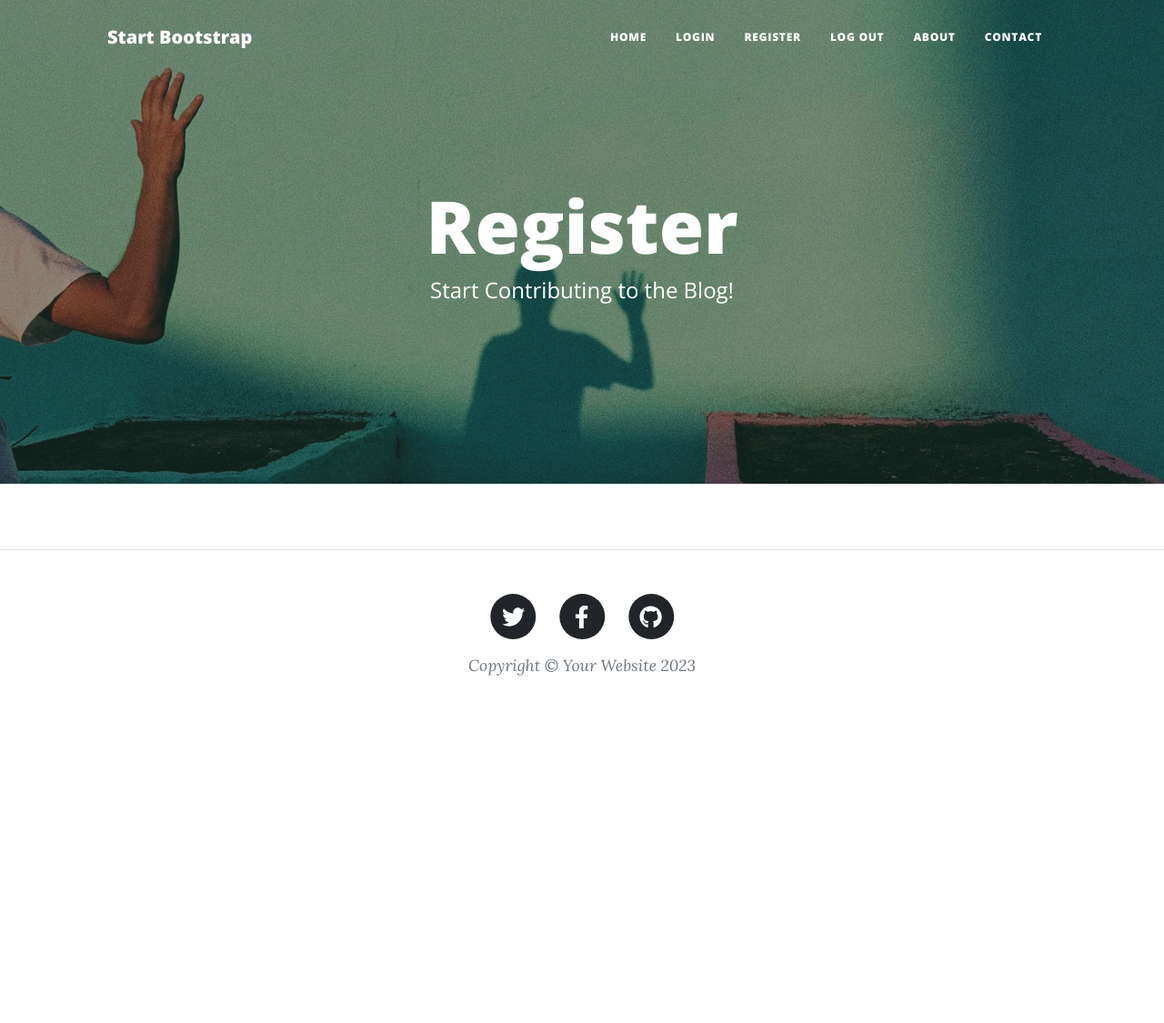
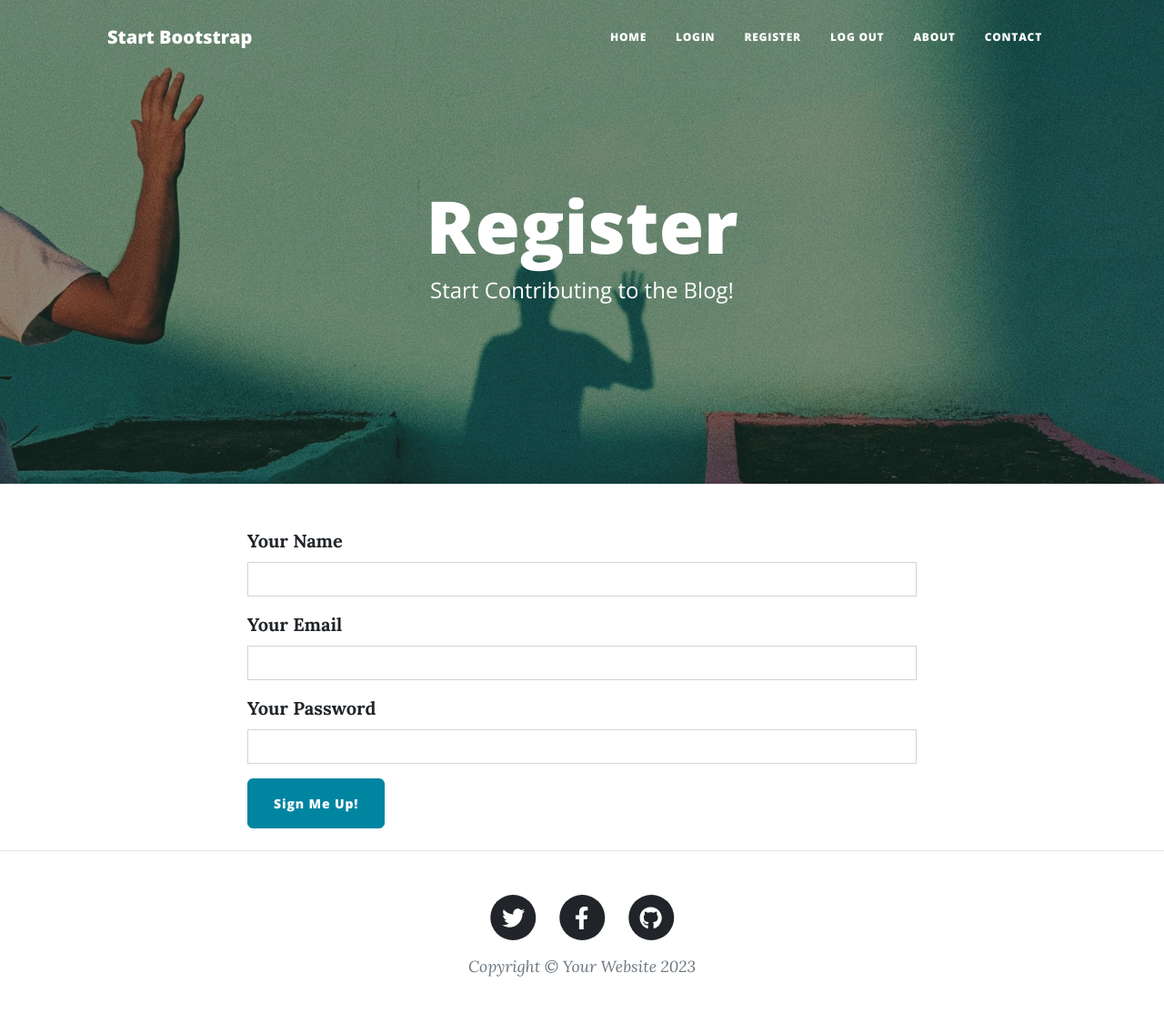
Before and after one commit to suzubu/Blog-Example-V3, a Flask app: page /register in a window 1280 px wide. Shown: the whole page at 91% size. Before the commit the page ends 743 px from the top, so only its background shows below. Run offline with Flask 3, Linux system fonts and the light colour scheme; some libraries are stand-ins or nearby versions.

Commit message:
Create WTForm for registration Create User table Create a new_user with /register, included secure password Add render_form to register.html

```diff
--- a/forms.py
+++ b/forms.py
@@ -14,6 +14,11 @@ class CreatePostForm(FlaskForm):
 
 
 # TODO: Create a RegisterForm to register new users
+class RegisterForm(FlaskForm):
+    name = StringField("Your Name", validators=[DataRequired()] )
+    email = StringField("Your Email", validators=[DataRequired()])
+    password = StringField("Your Password", validators=[DataRequired()])
+    submit = SubmitField("Sign Me Up!")
 
 
 # TODO: Create a LoginForm to login existing users
--- a/main.py
+++ b/main.py
@@ -10,21 +10,8 @@ from sqlalchemy import Integer, String, Text
 from functools import wraps
 from werkzeug.security import generate_password_hash, check_password_hash
 # Import your forms from the forms.py
-from forms import CreatePostForm
+from forms import CreatePostForm, RegisterForm
 
-
-'''
-Make sure the required packages are installed:
-Open the Terminal in PyCharm (bottom left).
-
-On Windows type:
-python -m pip install -r requirements.txt
-
-On MacOS type:
-pip3 install -r requirements.txt
-
-This will install the packages from the requirements.txt for this project.
-'''
 
 app = Flask(__name__)
 app.config['SECRET_KEY'] = '8BYkEfBA6O6donzWlSihBXox7C0sKR6b'
@@ -55,6 +42,12 @@ class BlogPost(db.Model):
 
 
 # TODO: Create a User table for all your registered users.
+class User(UserMixin,db.Model):
+    __tablename__ = "users"
+    id: Mapped[int] = mapped_column(Integer, primary_key=True)
+    name: Mapped[str] = mapped_column(String(1000))
+    email: Mapped[str] = mapped_column(String(100), unique=True)
+    password: Mapped[str] = mapped_column(String(100))
 
 
 with app.app_context():
@@ -62,9 +55,27 @@ with app.app_context():
 
 
 # TODO: Use Werkzeug to hash the user's password when creating a new user.
-@app.route('/register')
+@app.route('/register', methods=["GET", "POST"])
 def register():
-    return render_template("register.html")
+    form = RegisterForm()
+    if form.validate_on_submit():
+
+        hash_and_salted_password = generate_password_hash(
+            form.password.data,
+            method='pbkdf2:sha256',
+            salt_length=8)
+
+        new_user = User(
+            name = form.name.data,
+            email = form.email.data,
+            password = hash_and_salted_password
+            )
+
+        db.session.add(new_user)
+        db.session.commit()
+        return redirect(url_for("get_all_posts"))
+
+    return render_template("register.html", form=form)
 
 
 # TODO: Retrieve a user from the database based on their email.
--- a/templates/register.html
+++ b/templates/register.html
@@ -22,7 +22,7 @@ include "header.html" %}
   <div class="container">
     <div class="row">
       <div class="col-lg-8 col-md-10 mx-auto">
-        <!--TODO: render your registration form here-->
+        {{ render_form(form, novalidate=True, button_map={"submit" : "primary"}) }}
       </div>
     </div>
   </div>
```
Also changed, not shown: instance/posts.db.
